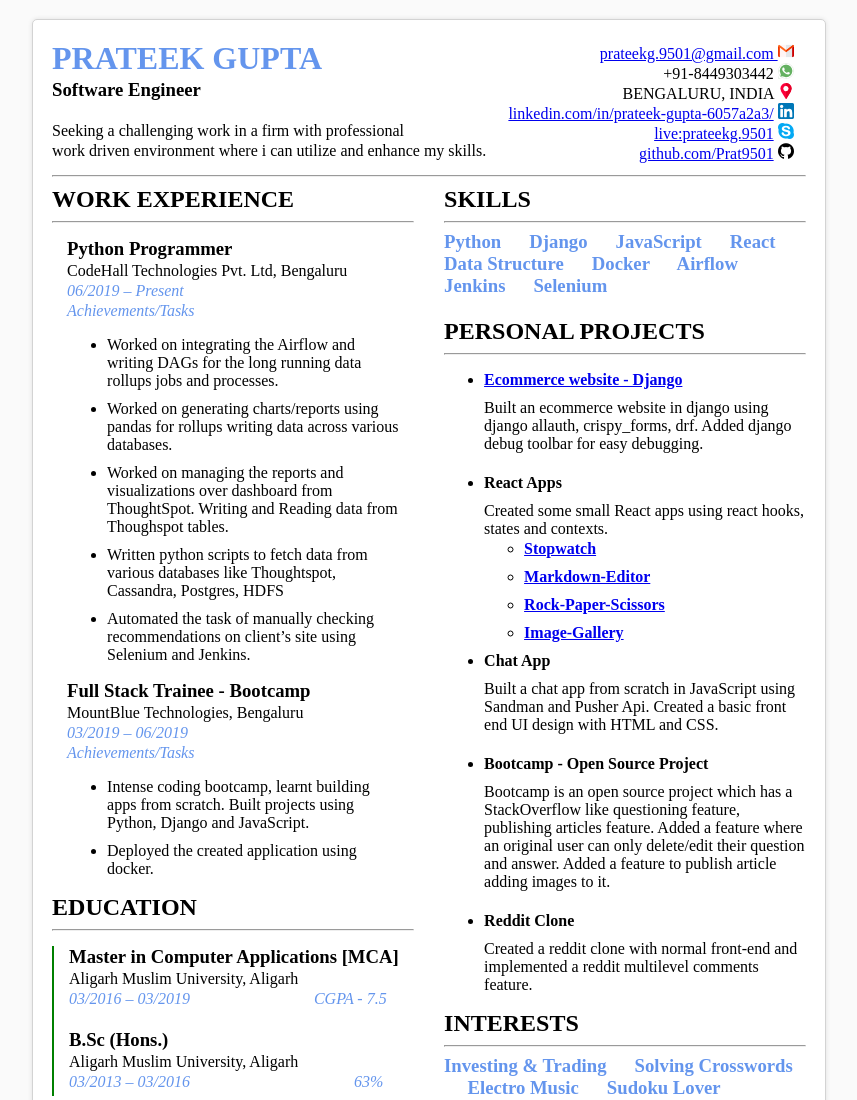
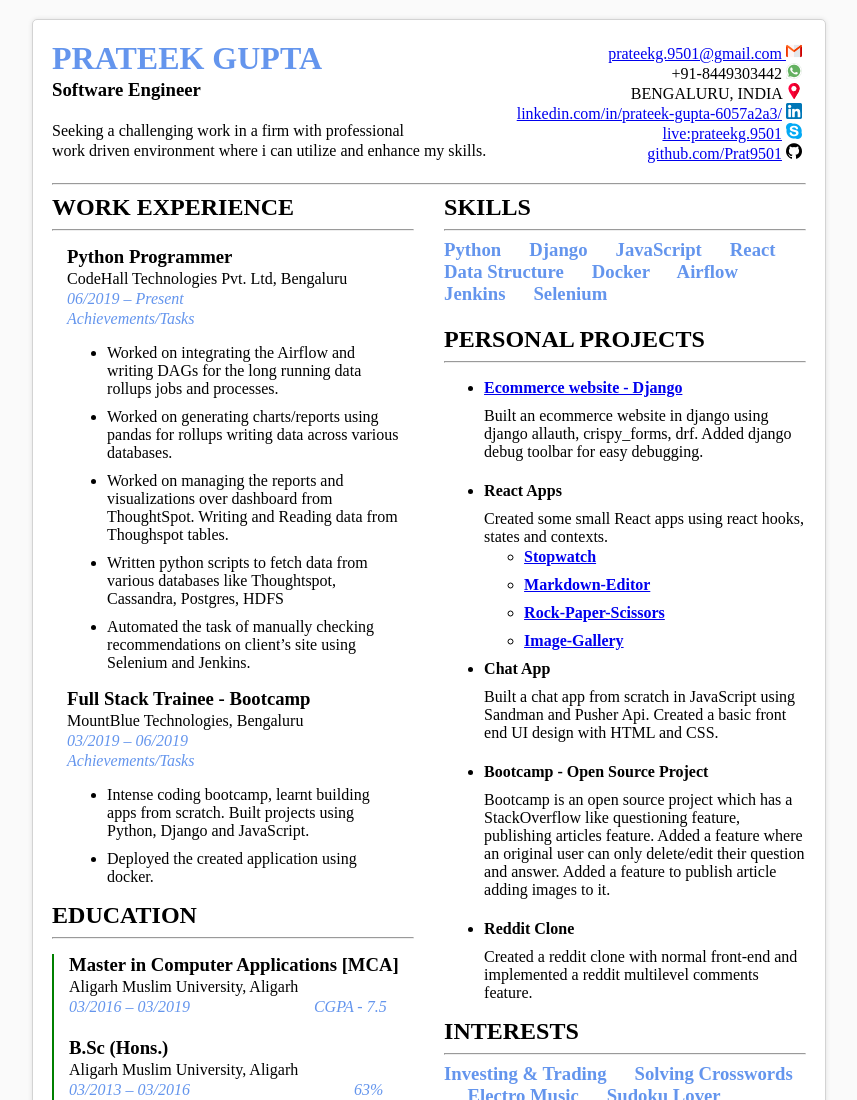
Before and after one commit to Prat9501/prateek_resume, a plain HTML site: page index.html in a window 1280 px wide. Shown: the top 1100 px of the page, without its empty margins (211-1068 px from the left). Drawn offline with Linux system fonts and the light colour scheme.

Commit message:
refactored

```diff
--- a/index.html
+++ b/index.html
@@ -15,6 +15,7 @@
 <body>
     <div class="book">
     <div class="page">
+        <div class="container">
             <div class="intro-name">
                 <h1 style="color: cornflowerblue;;;">PRATEEK GUPTA</h1>
                 <h3>Software Engineer</h3>
@@ -46,6 +47,7 @@
                 <div>
                     <a href="https://github.com/Prat9501">github.com/Prat9501</a>
                     <img src="./icons/github.png" alt="">
+                </div>
             </div>
         </div>
         <hr>
--- a/main.css
+++ b/main.css
@@ -26,6 +26,11 @@
   box-shadow: 0 0 5px rgba(0, 0, 0, 0.1);
 }
 
+.container {
+  width: 100%;
+  height: 36mm;
+}
+
 .intro-name {
   float: left;
   width: 60%;
@@ -36,10 +41,10 @@
 }
 
 .contacts {
-  /* float: right;
-  width: 40%; */
+  float: right;
+  width: 40%;
   text-align: right;
-  display: inline-block;
+  /* display: inline-block; */
   padding: 4px;
 }
 
```
Lines whose indentation alone changed are shown as unchanged.
